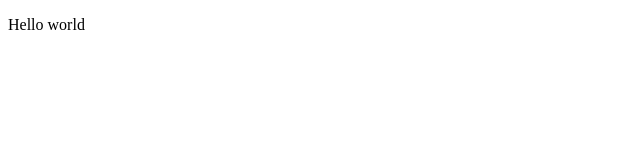
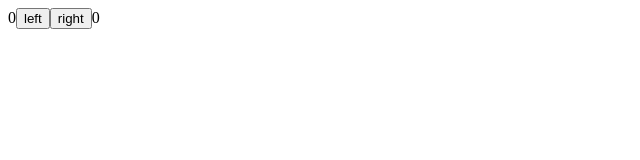
Before and after one commit to albertxtran/part1, a React (Create React App) app in the folder unicafe/: page / in a window 1280 px wide. Shown: the top 160 px of the page, without its empty margins (0-640 px from the left). Built offline with nearby package versions, Linux system fonts and the light colour scheme.

Commit message:
Handling state
Implemented right and left clicks using states

```diff
--- a/unicafe/src/App.js
+++ b/unicafe/src/App.js
@@ -1,7 +1,24 @@
+import { useState } from "react";
+
 const App = () => {
+  const [clicks, setClicks] = useState({
+    left: 0,
+    right: 0,
+  });
+
+  const handleLeftClick = () => {
+    setClicks({ ...clicks, left: clicks.left + 1 });
+  };
+
+  const handleRightClick = () => {
+    setClicks({ ...clicks, right: clicks.right + 1 });
+  };
   return (
     <div>
-      <p>Hello world</p>
+      {clicks.left}
+      <button onClick={handleLeftClick}>left</button>
+      <button onClick={handleRightClick}>right</button>
+      {clicks.right}
     </div>
   );
 };
```
